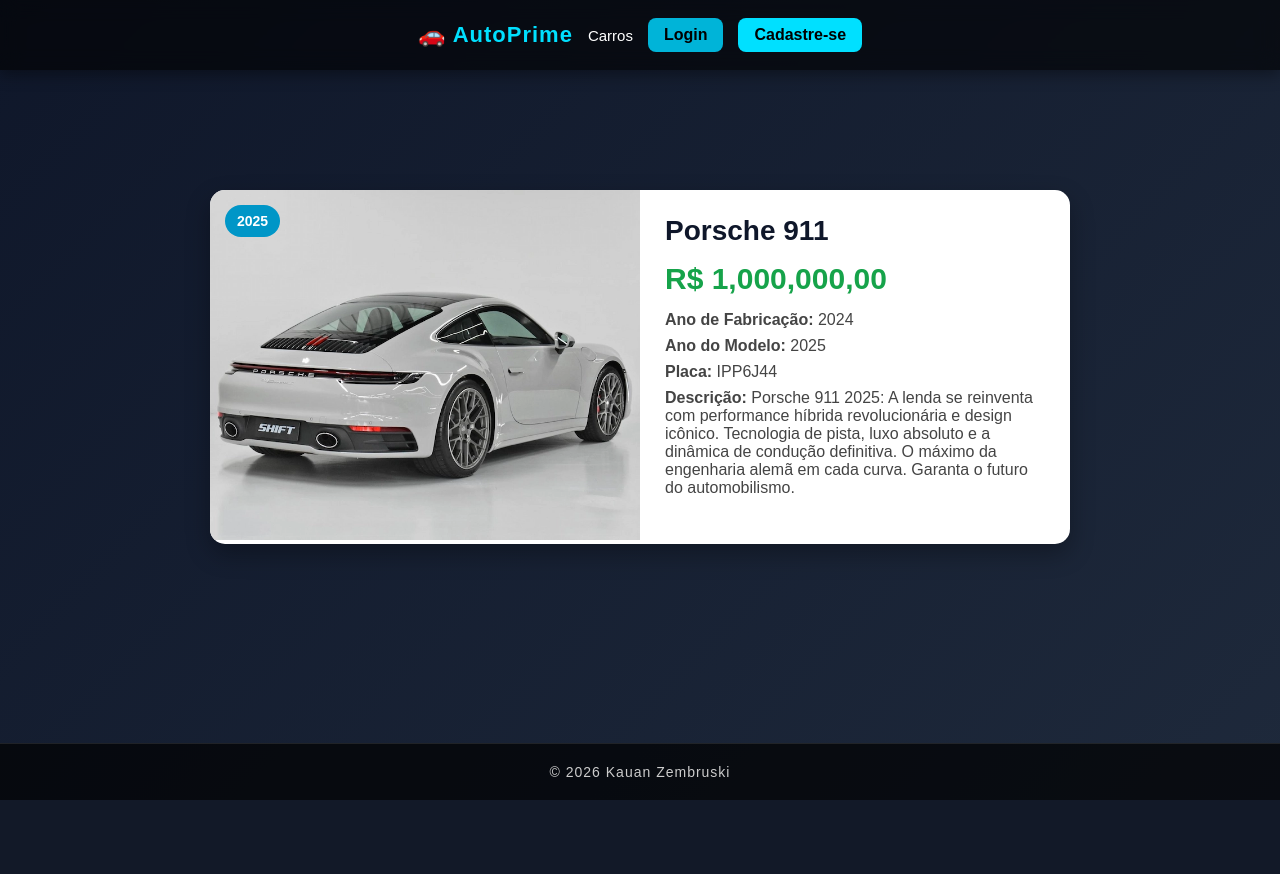
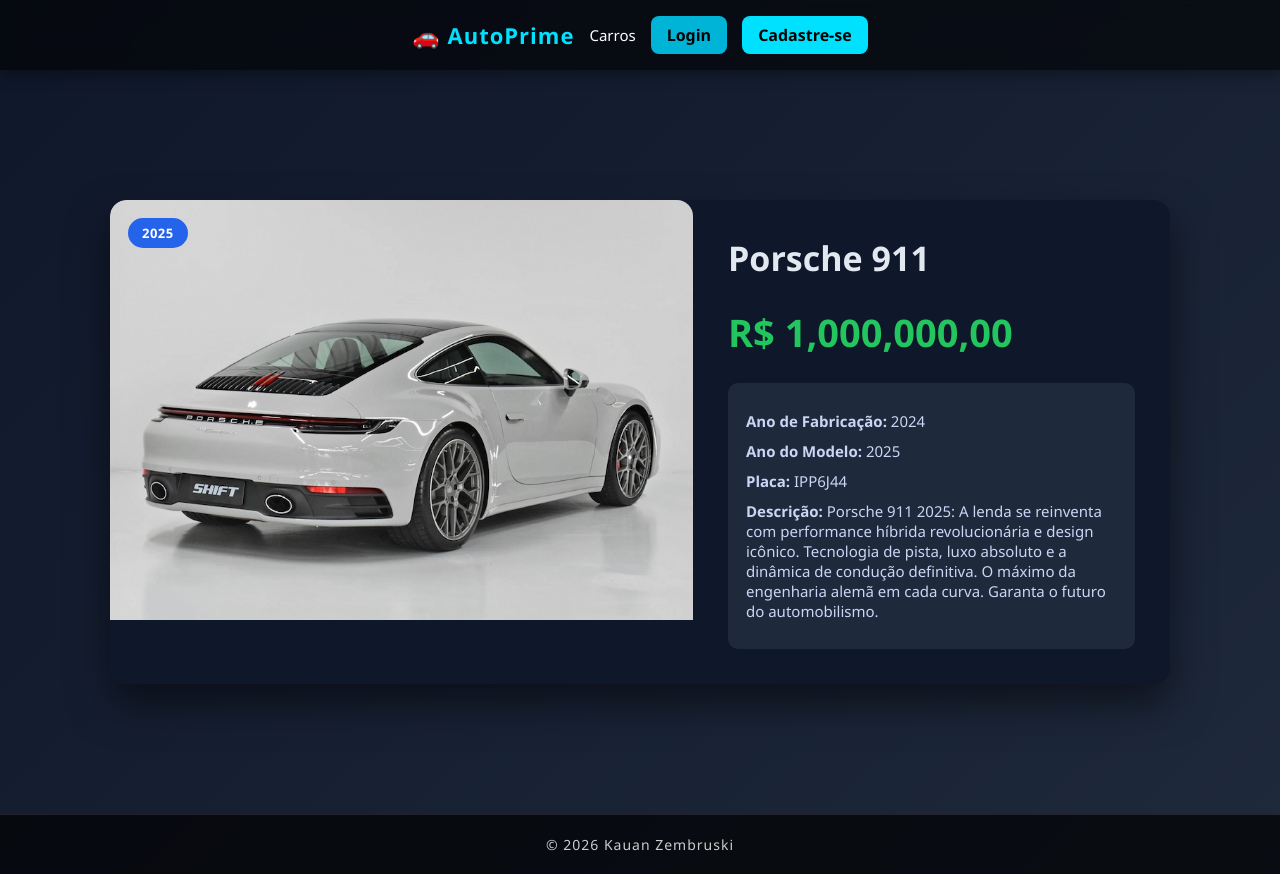
Before and after one commit to Kauanzembruski/SistemaWebDjango-Revenda, a Django app: page /car/2/ in a window 1280 px wide. Before the commit the page ends 800 px from the top, so only its background shows below. Run offline with Django 5.2, Linux system fonts and the light colour scheme; data comes from the database, SQL or seed files in the repository; both versions use the stored data as it was after the commit.

Commit message:
pojeto Django para estudo

```diff
--- a/cars/templates/cardetail.html
+++ b/cars/templates/cardetail.html
@@ -5,119 +5,140 @@
 <style>
   body {
     background: linear-gradient(135deg, #0f172a, #1e293b);
-    font-family: Arial, Helvetica, sans-serif;
+    font-family: 'Segoe UI', Arial, sans-serif;
   }
 
   .car-container {
-    max-width: 900px;
-    margin: 40px auto;
+    max-width: 1100px;
+    margin: 50px auto;
     padding: 20px;
   }
 
   .car-card {
     display: flex;
     flex-direction: column;
-    background: #ffffff;
-    border-radius: 15px;
+    background: #0f172a;
+    border-radius: 16px;
     overflow: hidden;
-    box-shadow: 0 10px 25px rgba(0,0,0,0.3);
-    transition: 0.3s;
+    box-shadow: 0 20px 40px rgba(0, 0, 0, 0.5);
+    transition: all .35s ease;
   }
 
   .car-card:hover {
-    transform: translateY(-5px);
+    transform: translateY(-6px);
+    box-shadow: 0 25px 60px rgba(0, 0, 0, 0.6);
   }
 
   .car-image {
     position: relative;
+    overflow: hidden;
   }
 
   .car-image img {
     width: 100%;
-    height: 350px;
+    height: 420px;
     object-fit: cover;
+    border-radius: 16px 16px 0 0;
+    transition: transform .5s ease;
+  }
+
+  .car-image:hover img {
+    transform: scale(1.05);
   }
 
   .badge-year {
     position: absolute;
-    top: 15px;
-    left: 15px;
-    background: #0096c7;
+    top: 18px;
+    left: 18px;
+    background: #2563eb;
     color: white;
-    padding: 8px 12px;
-    border-radius: 20px;
-    font-size: 14px;
-    font-weight: bold;
+    padding: 6px 14px;
+    border-radius: 30px;
+    font-size: 13px;
+    font-weight: 600;
+    letter-spacing: .5px;
   }
 
   .car-info {
-    padding: 25px;
+    padding: 35px;
+    color: #e2e8f0;
   }
 
   .car-info h2 {
-    font-size: 28px;
+    font-size: 34px;
     margin-bottom: 10px;
-    color: #0f172a;
+    font-weight: 700;
   }
 
   .price {
-    font-size: 30px;
-    font-weight: bold;
-    color: #16a34a;
-    margin: 15px 0;
+    font-size: 38px;
+    font-weight: 700;
+    color: #22c55e;
+    margin: 15px 0 25px 0;
+  }
+
+  .car-details {
+    background: #1e293b;
+    padding: 18px;
+    border-radius: 10px;
   }
 
   .car-details p {
-    margin: 8px 0;
-    font-size: 16px;
-    color: #444;
+    margin: 10px 0;
+    font-size: 15px;
+    color: #cbd5f5;
   }
 
   .buttons-container {
     display: flex;
-    justify-content: space-between;
-    margin-top: 20px;
+    gap: 15px;
+    margin-top: 25px;
   }
 
   .btn {
-    padding: 12px 25px;
+    padding: 12px 26px;
     border-radius: 8px;
     border: none;
-    cursor: pointer;
-    font-size: 16px;
-    transition: 0.3s;
+    font-size: 15px;
+    font-weight: 600;
     text-decoration: none;
     color: white;
+    transition: .3s;
   }
 
   .btn-edit {
-    background-color: #0096c7;
+    background: #2563eb;
   }
 
   .btn-edit:hover {
-    background-color: #0077a6;
+    background: #1d4ed8;
   }
 
   .btn-danger {
-    background-color: #d9534f;
+    background: #dc2626;
   }
 
   .btn-danger:hover {
-    background-color: #b02a25;
+    background: #b91c1c;
   }
 
-  @media (min-width: 768px) {
+  @media (min-width:768px) {
+
     .car-card {
       flex-direction: row;
     }
 
     .car-image {
-      width: 50%;
+      width: 55%;
     }
 
     .car-info {
-      width: 50%;
+      width: 45%;
+      display: flex;
+      flex-direction: column;
+      justify-content: center;
     }
+
   }
 </style>
 
@@ -137,7 +158,7 @@
       <h2>{{ object.brand }} {{ object.model }}</h2>
 
       <div class="price">
-        R$ {{ car.value|floatformat:2|intcomma }}
+        R$ {{ object.value|floatformat:2|intcomma }}
       </div>
 
       <div class="car-details">
@@ -148,7 +169,7 @@
         <p><strong>Descrição:</strong> {{ object.bio }}</p>
         {% endif %}
       </div>
-    {% if user.is_authenticated %}
+      {% if user.is_authenticated %}
       <div class="buttons-container">
         <a href="{% url 'car_update' car.pk %}" class="btn btn-edit">Editar</a>
         <a href="{% url 'car_delete' car.pk %}" class="btn btn-danger">Excluir</a>
--- a/gemini_api/client.py
+++ b/gemini_api/client.py
@@ -1,6 +1,7 @@
 from google import genai
+from decouple import config
 
-client = genai.Client(api_key="AIzaSyCSXdJySaIamCd-5jHi6YCzb8hEA4SQtuo")
+client = genai.Client(api_key=config("GEMINI_API_KEY"))
 def get_car_ia_bio(model, brand, year):
     prompt= f"""
           Crie uma descrição de venda para o carro {brand} {model} {year}.
```
Also changed, not shown: db.sqlite3, 1 other file.
